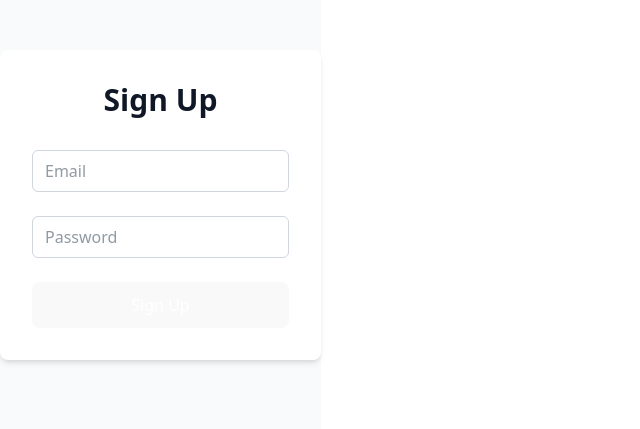
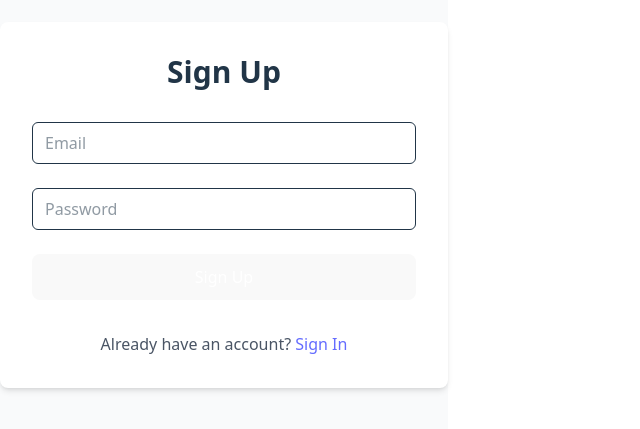
Before and after one commit to ByteClub-CPP/murmur, a React (Vite) app in the folder client/: page /signup in a window 1280 px wide. Shown: the part 195-624 px from the top of the page, without its empty margins (0-640 px from the left). Built offline with nearby package versions, Linux system fonts and the light colour scheme; no server answers.

Commit message:
add sign in and sign up, as well as the option to go back to sign in from sign up page
Signed-off-by: greypilgrim <jmcgrath245@gmail.com>

```diff
--- a/client/src/App.tsx
+++ b/client/src/App.tsx
@@ -1,4 +1,4 @@
-import { BrowserRouter as Router, Routes, Route } from 'react-router-dom';
+import { BrowserRouter as Router, Routes, Route, Navigate } from 'react-router-dom';
 import { AuthProvider } from './auth/AuthProvider';
 import { SignIn } from './components/SignIn';
 import { SignUp } from './components/SignUp';
@@ -10,10 +10,12 @@ function App() {
     <Router>
       <AuthProvider>
         <Routes>
+          {/* Redirect root to signin */}
+          <Route path="/" element={<Navigate to="/signin" replace />} />
           <Route path="/signin" element={<SignIn />} />
           <Route path="/signup" element={<SignUp />} />
           <Route
-            path="/"
+            path="/dashboard"
             element={
               <ProtectedRoute>
                 <div className="p-4">
--- a/client/src/auth/AuthProvider.tsx
+++ b/client/src/auth/AuthProvider.tsx
@@ -1,5 +1,5 @@
 import { ReactNode, useEffect, useState } from 'react';
-import { User, onAuthStateChanged } from 'firebase/auth';
+import { User, onAuthStateChanged, signOut } from 'firebase/auth';
 import { auth } from '../config/firebase';
 import { AuthContext } from './AuthContext';
 
@@ -25,8 +25,17 @@ export const AuthProvider = ({ children }: AuthProviderProps) => {
       }
     );
 
-    // Cleanup subscription on unmount
-    return () => unsubscribe();
+    // Add window unload listener
+    const handleUnload = () => {
+      signOut(auth).catch(console.error);
+    };
+    window.addEventListener('unload', handleUnload);
+
+    // Cleanup subscription and unload listener on unmount
+    return () => {
+      unsubscribe();
+      window.removeEventListener('unload', handleUnload);
+    };
   }, []);
 
   return (
--- a/client/src/components/SignIn.tsx
+++ b/client/src/components/SignIn.tsx
@@ -1,7 +1,7 @@
 import { useState } from 'react';
 import { signInWithEmailAndPassword } from 'firebase/auth';
 import { auth } from '../config/firebase';
-import { useNavigate } from 'react-router-dom';
+import { useNavigate, Link } from 'react-router-dom';
 
 export const SignIn = () => {
   const [email, setEmail] = useState('');
@@ -13,7 +13,7 @@ export const SignIn = () => {
     e.preventDefault();
     try {
       await signInWithEmailAndPassword(auth, email, password);
-      navigate('/');
+      navigate('/dashboard');
     } catch (err) {
       setError(err instanceof Error ? err.message : 'An error occurred');
     }
@@ -41,10 +41,23 @@ export const SignIn = () => {
             className="w-full px-3 py-2 border rounded-md"
             required
           />
-          <button type="submit" className="w-full py-2 px-4 bg-blue-600 text-white rounded-md">
-            Sign In
-          </button>
+          <div className="flex items-center justify-between">
+            <button
+              type="submit"
+              className="w-full py-2 px-4 bg-blue-600 text-white rounded-md hover:bg-blue-700"
+            >
+              Sign In
+            </button>
+          </div>
         </form>
+        <div className="mt-4 text-center">
+          <p className="text-gray-600">
+            Don't have an account?{' '}
+            <Link to="/signup" className="text-blue-600 hover:text-blue-800">
+              Sign Up
+            </Link>
+          </p>
+        </div>
       </div>
     </div>
   );
--- a/client/src/components/SignUp.tsx
+++ b/client/src/components/SignUp.tsx
@@ -1,56 +1,72 @@
 import { useState } from 'react';
 import { createUserWithEmailAndPassword } from 'firebase/auth';
 import { auth } from '../config/firebase';
+import { useNavigate, Link } from 'react-router-dom';
 
 export const SignUp = () => {
   const [email, setEmail] = useState('');
   const [password, setPassword] = useState('');
   const [error, setError] = useState('');
+  const [success, setSuccess] = useState(false);
+  const navigate = useNavigate();
 
   const handleSubmit = async (e: React.FormEvent) => {
     e.preventDefault();
     try {
       await createUserWithEmailAndPassword(auth, email, password);
+      setSuccess(true);
+      // Redirect to dashboard after 2 seconds
+      setTimeout(() => {
+        navigate('/dashboard');
+      }, 2000);
     } catch (err) {
       setError(err instanceof Error ? err.message : 'An error occurred');
+      setSuccess(false);
     }
   };
 
   return (
     <div className="min-h-screen flex items-center justify-center bg-gray-50">
       <div className="max-w-md w-full space-y-8 p-8 bg-white rounded-lg shadow-md">
-        <h2 className="text-3xl font-bold text-center text-gray-900">Sign Up</h2>
+        <h2 className="text-3xl font-bold text-center">Sign Up</h2>
         <form onSubmit={handleSubmit} className="mt-8 space-y-6">
-          {error && (
-            <div className="text-red-500 text-sm text-center">{error}</div>
+          {error && <div className="text-red-500 text-sm text-center">{error}</div>}
+          {success && (
+            <div className="text-green-500 text-sm text-center">
+              Account created successfully! Redirecting...
+            </div>
           )}
-          <div>
           <input
             type="email"
             value={email}
             onChange={(e) => setEmail(e.target.value)}
             placeholder="Email"
-              className="w-full px-3 py-2 border border-gray-300 rounded-md"
+            className="w-full px-3 py-2 border rounded-md"
             required
           />
-          </div>
-          <div>
           <input
             type="password"
             value={password}
             onChange={(e) => setPassword(e.target.value)}
             placeholder="Password"
-              className="w-full px-3 py-2 border border-gray-300 rounded-md"
+            className="w-full px-3 py-2 border rounded-md"
             required
           />
-          </div>
           <button
             type="submit"
-            className="w-full py-2 px-4 bg-blue-600 hover:bg-blue-700 text-white rounded-md"
+            className="w-full py-2 px-4 bg-blue-600 text-white rounded-md hover:bg-blue-700"
           >
             Sign Up
           </button>
         </form>
+        <div className="mt-4 text-center">
+          <p className="text-gray-600">
+            Already have an account?{' '}
+            <Link to="/signin" className="text-blue-600 hover:text-blue-800">
+              Sign In
+            </Link>
+          </p>
+        </div>
       </div>
     </div>
   );
```
Lines whose indentation alone changed are shown as unchanged.
